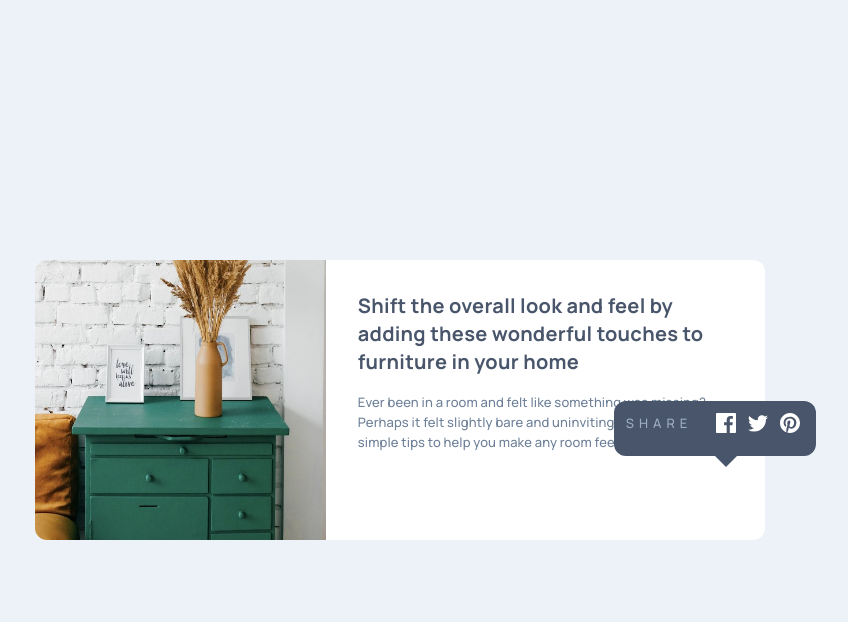
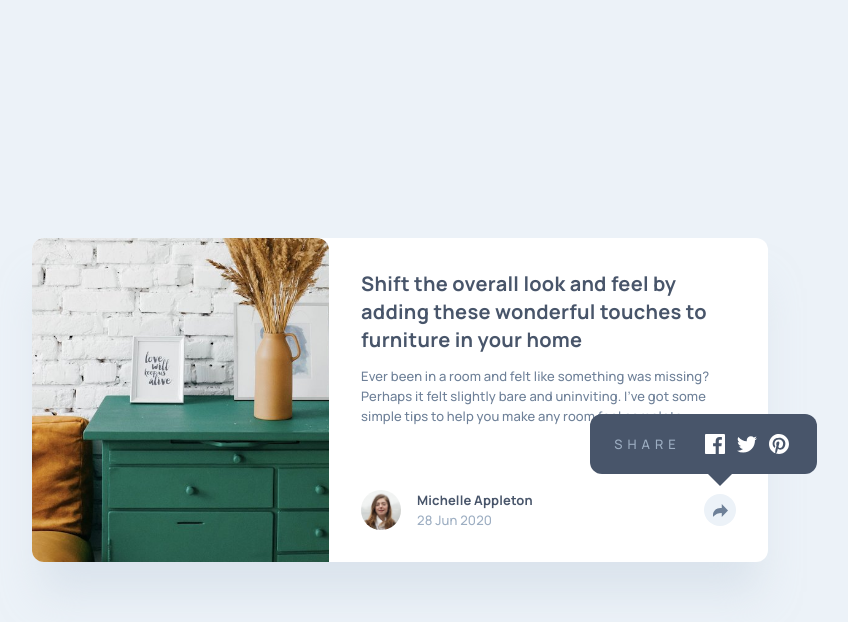
Before and after one commit to mehdias63/Article-Preview-Component, a React (Vite) app: page / in a window 1280 px wide. Both pictures are taken after a click on the element 957 px from the left and 504 px from the top of the page. Shown: the top 622 px of the page, without its empty margins (240-1088 px from the left). Built offline with nearby package versions, Linux system fonts and the light colour scheme.

Commit message:
last update

```diff
--- a/src/App.jsx
+++ b/src/App.jsx
@@ -10,18 +10,12 @@ function App() {
     setIsSubmited(true);
   }
   return (
-    <main className="bg-light-blue min-h-screen flex justify-center items-center px-6 py-16 lg:px-[8rem]">
-      <div className="md:flex font-man bg-white rounded-xl w-[20.4375rem] md:w-[45.625rem] md:h-[17.5rem] ">
-        <div className="rounded-t-xl md:rounded-bl-xl">
-          <img
-            src="/images/drawers.jpg"
-            alt="drawers"
-            className="rounded-t-xl md:rounded-tr-none md:rounded-bl-xl md:w-[45rem] md:h-[17.5rem]"
-          />
-        </div>
+    <main className="bg-light-blue min-h-screen flex justify-center items-center px-6 py-16 md:p-16 lg:px-[8rem]">
+      <div className="md:flex font-man bg-white rounded-xl shadow-[0_40px_40px_-10px_rgba(201,213,225,0.50)] md:max-w-[46rem] ">
+        <div className="rounded-t-xl md:rounded-bl-xl  h-[14rem] w-full overflow-hidden md:h-auto bg-[url(/images/drawers.jpg)] bg-cover"></div>
         <div>
-          <div className="p-8">
-            <p className="text-base text-dark-gray font-bold leading-6 tracking-[0.0125rem] md:text-xl md:leading-7 md:tracking-[0.01563rem] mb-4 ">
+          <div className="p-8 flex flex-col gap-3">
+            <p className="text-base text-dark-gray font-bold leading-6 tracking-[0.0125rem] md:text-xl md:leading-7 md:tracking-[0.01563rem]">
               Shift the overall look and feel by adding these wonderful touches
               to furniture in your home
             </p>
@@ -33,7 +27,7 @@ function App() {
           </div>
           {isSubmited ? (
             <>
-              <div className="flex items-center gap-3 p-8 md:p-0 md:px-8">
+              <div className="flex items-center gap-4 px-8 py-5 md:py-8 ">
                 <img
                   src="/images/avatar-michelle.jpg"
                   className="w-10 h-10 rounded-full"
@@ -55,8 +49,27 @@ function App() {
             </>
           ) : (
             <>
+              <div className="hidden md:flex items-center gap-4 px-8 py-5 md:py-8 ">
+                <img
+                  src="/images/avatar-michelle.jpg"
+                  className="w-10 h-10 rounded-full"
+                  alt="avatar"
+                />
+                <div className="leading-5 tracking-[0.00763rem] text-[0.8125rem]">
+                  <h1 className=" text-dark-gray font-bold ">
+                    Michelle Appleton
+                  </h1>
+                  <p className="text-light-gray font-medium">28 Jun 2020</p>
+                </div>
+                <div
+                  onClick={handleSubmit}
+                  className="w-8 h-8 bg-light-blue rounded-full flex justify-center items-center ml-auto"
+                >
+                  <img src="/images/icon-share.svg" alt="icon" />
+                </div>
+              </div>
               <div className="relative">
-                <div className="md:absolute md:left-[18rem] md:bottom-7 bg-dark-gray flex gap-5 p-6 md:p-3 rounded-b-xl md:rounded-xl  md:h-[3.4375rem]">
+                <div className="bg-dark-gray flex gap-5 px-6 py-5 rounded-b-xl md:absolute md:-right-[3.05rem] md:bottom-[5.5rem] md:left-auto md:h-auto md:w-auto md:rounded-xl">
                   <p className="text-light-gray font-medium text-[0.8125rem] leading-5 tracking-[0.3125rem]">
                     SHARE
                   </p>
@@ -71,8 +84,8 @@ function App() {
                   >
                     <IconShare className="fill-white w-4" />
                   </div>
+                  <div className="border-t-dark-gray hidden md:block border-[1rem] border-transparent absolute left-[50%] top-[3.5rem]"></div>
                 </div>
-                <div className="border-t-dark-gray hidden md:block border-[1rem] border-transparent absolute left-[24rem] bottom-[1px]"></div>
               </div>
             </>
           )}
--- a/src/components/IconShare.jsx
+++ b/src/components/IconShare.jsx
@@ -3,7 +3,6 @@ import React from "react"
 export default function IconShare({ className }) {
   return (
     <svg
-      xmlns="http://www.w3.org/2000/svg"
       width="100%"
       height="100%"
       fill="currentColor"
```
Also changed, not shown: screenshot.PNG (added).
